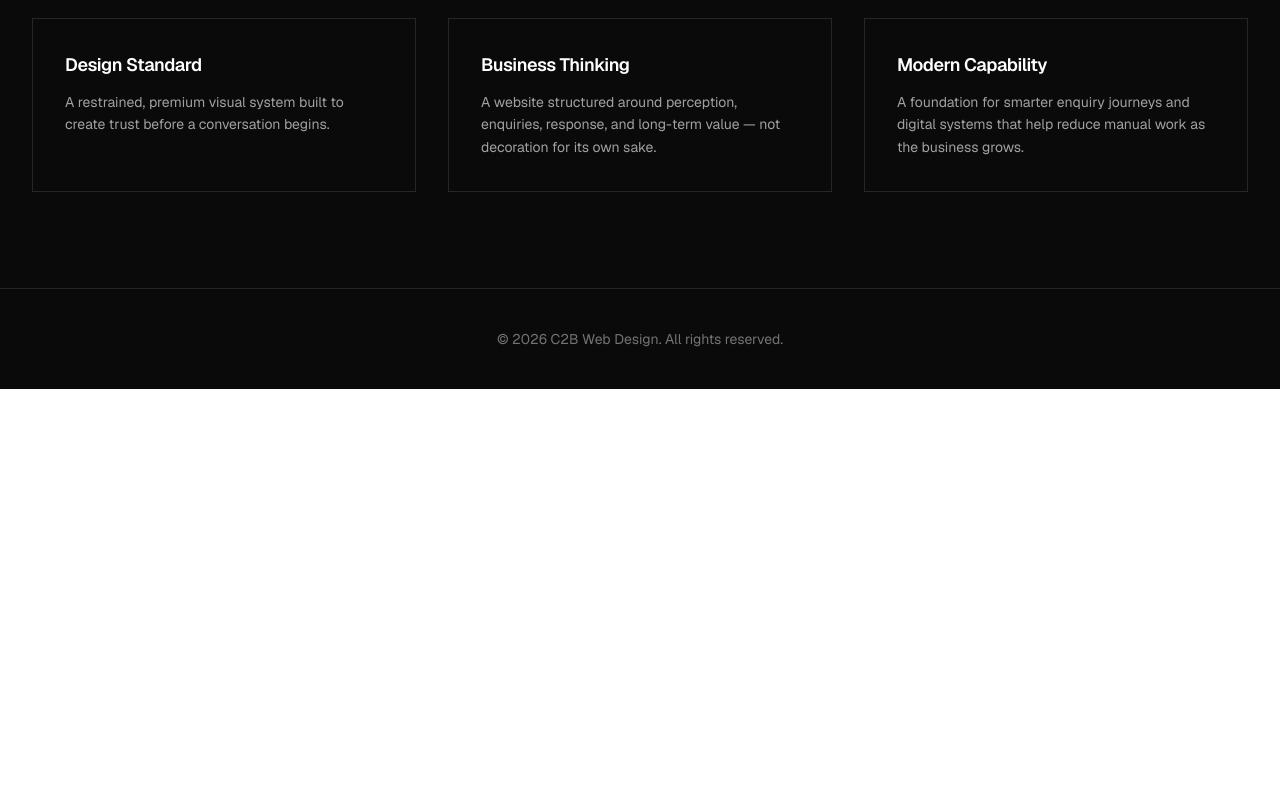
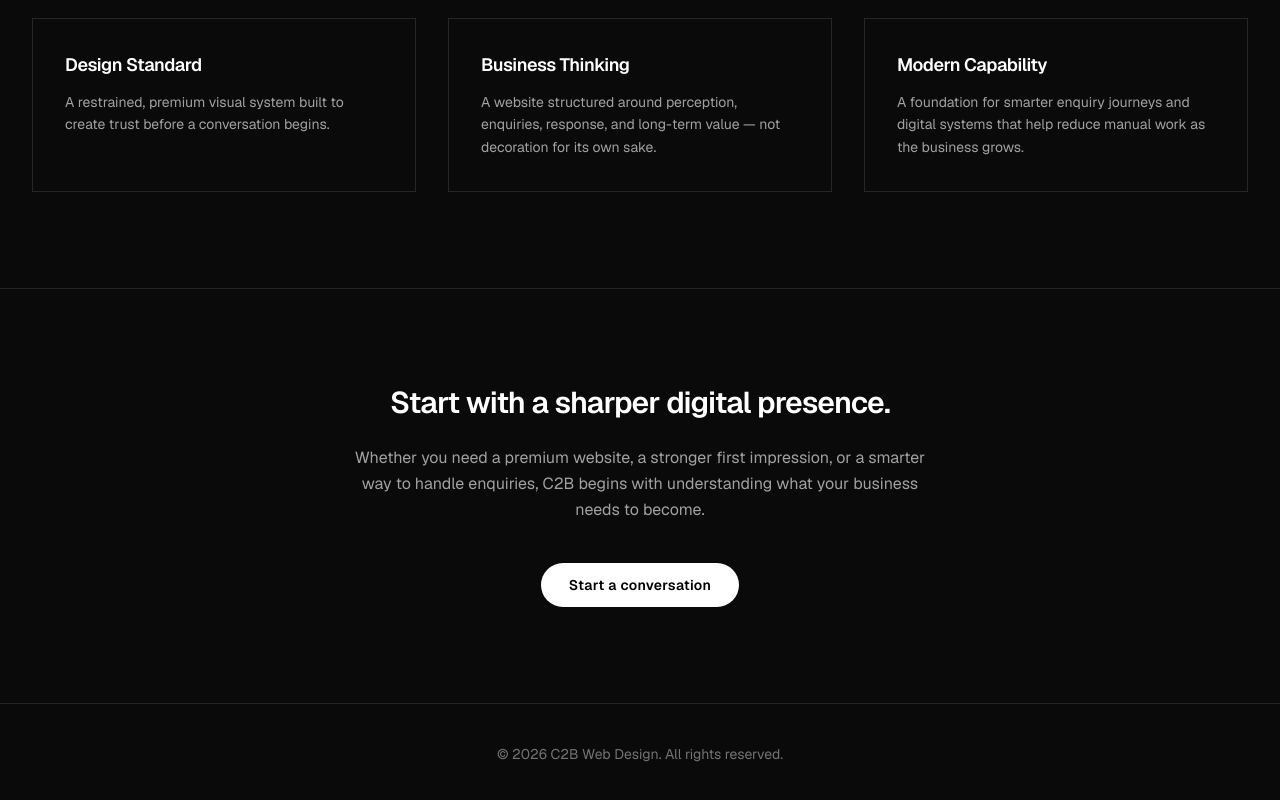
Before and after one commit to c2b-web-design/agency-website-v2, a Next.js app: page / in a window 1280 px wide. Shown: the part 1718-2518 px from the top of the page. Before the commit the page ends 2107 px from the top, so only its background shows below. Built offline with nearby package versions, Linux system fonts and the light colour scheme.

Commit message:
Refine homepage final CTA and update project intelligence

```diff
--- a/app/page.tsx
+++ b/app/page.tsx
@@ -262,6 +262,42 @@ export default function Home() {
         </Container>
       </section>
 
+      {/* ── CTA ──────────────────────────────────────────────────────────────
+          text-center: centering the closing CTA shifts the page from delivering
+          information to addressing the visitor directly — a premium closing
+          register distinct from the left-aligned content sections above.
+          max-w-2xl mx-auto: keeps the column intimate, not sprawling.
+          href="#": placeholder until a real contact flow is built.             */}
+      <section className="py-24 border-t border-neutral-800">
+        <Container>
+          <div className="text-center max-w-2xl mx-auto">
+
+            <h2 className="text-3xl font-semibold tracking-tight">
+              Start with a sharper digital presence.
+            </h2>
+
+            {/* max-w-xl mx-auto: center-aligned body copy needs a shorter line
+                measure than left-aligned copy — wide centered lines read as
+                unintentional, not editorial.                                   */}
+            <p className="mt-6 text-base text-neutral-400 leading-relaxed max-w-xl mx-auto">
+              Whether you need a premium website, a stronger first impression, or a smarter
+              way to handle enquiries, C2B begins with understanding what your business
+              needs to become.
+            </p>
+
+            <div className="mt-10">
+              <a
+                href="#"
+                className="inline-block bg-white text-black text-sm font-semibold px-7 py-3 rounded-full tracking-wide hover:bg-neutral-100 transition-colors duration-200"
+              >
+                Start a conversation
+              </a>
+            </div>
+
+          </div>
+        </Container>
+      </section>
+
       {/* ── Footer ────────────────────────────────────────────────────────────
           py-10: less space than sections — footer is a quiet ending             */}
       <footer className="border-t border-neutral-800 py-10">
--- a/project-intelligence/decisions.md
+++ b/project-intelligence/decisions.md
@@ -147,3 +147,14 @@ Status:     APPROVED | DEPRECATED | REJECTED
 **Authority:** Human Founder
 **Status:** APPROVED
 **Notes:** When client case studies are ready, evolve this section into a conventional portfolio. Until then the proof-piece framing is the honest, premium alternative.
+
+---
+
+## D-014 — Conversion: Homepage Final CTA Section
+
+**Date:** 2026-05-25
+**Decision:** The homepage closes with a calm, premium invitation to start a conversation. The CTA is positioned as discovery — understanding what the business needs — not a hard sell.
+**Rationale:** Visitors at the bottom of the page have already processed the offer and credibility. The closing CTA must match the premium tone: consultative, human, and confident. A complex form at this stage would introduce friction before trust is established.
+**Authority:** Human Founder
+**Status:** APPROVED
+**Notes:** The current CTA uses a placeholder `href="#"`. Connect to a real contact flow when the enquiry system is built. The intelligent enquiry system (D-012) can grow directly from this section when ready.
```
